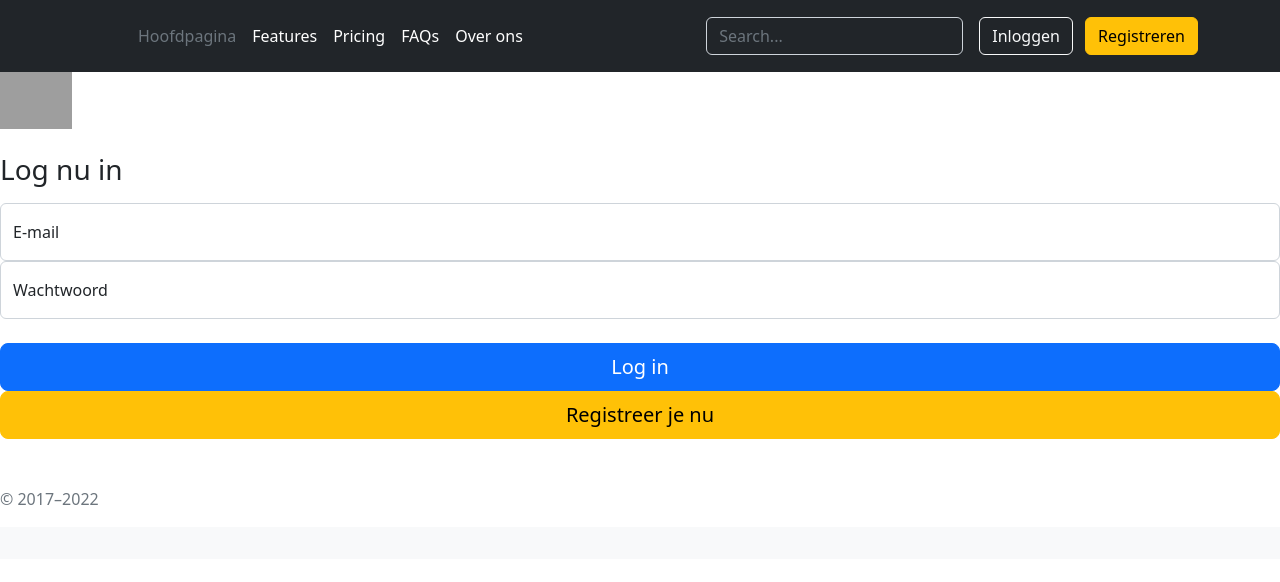
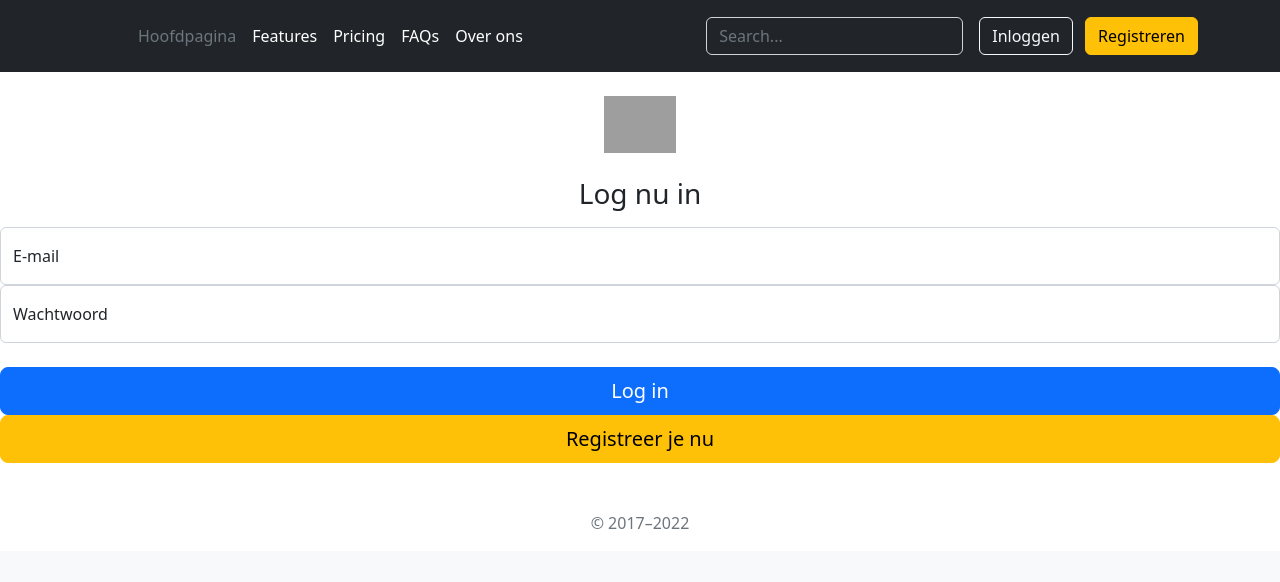
Before and after one commit to Hakulax28/CinemaWiki, a PHP site: page /inloggen.php in a window 1280 px wide. Shown: the top 582 px of the page. Run offline with PHP 8.4, Linux system fonts and the light colour scheme; grey boxes are pictures that could not be loaded.

Commit message:
aanpassing

```diff
--- a/inloggen.php
+++ b/inloggen.php
@@ -37,8 +37,9 @@
       </div>
    </div>
 </header>
+<br>
 
-<body class="text-align:center;">
+<body class="text-center">
    <main class="form-signin w-100 m-auto">
       <form>
          <img class="mb-4" src="/docs/5.2/assets/brand/bootstrap-logo.svg" alt="" width="72" height="57">
```
